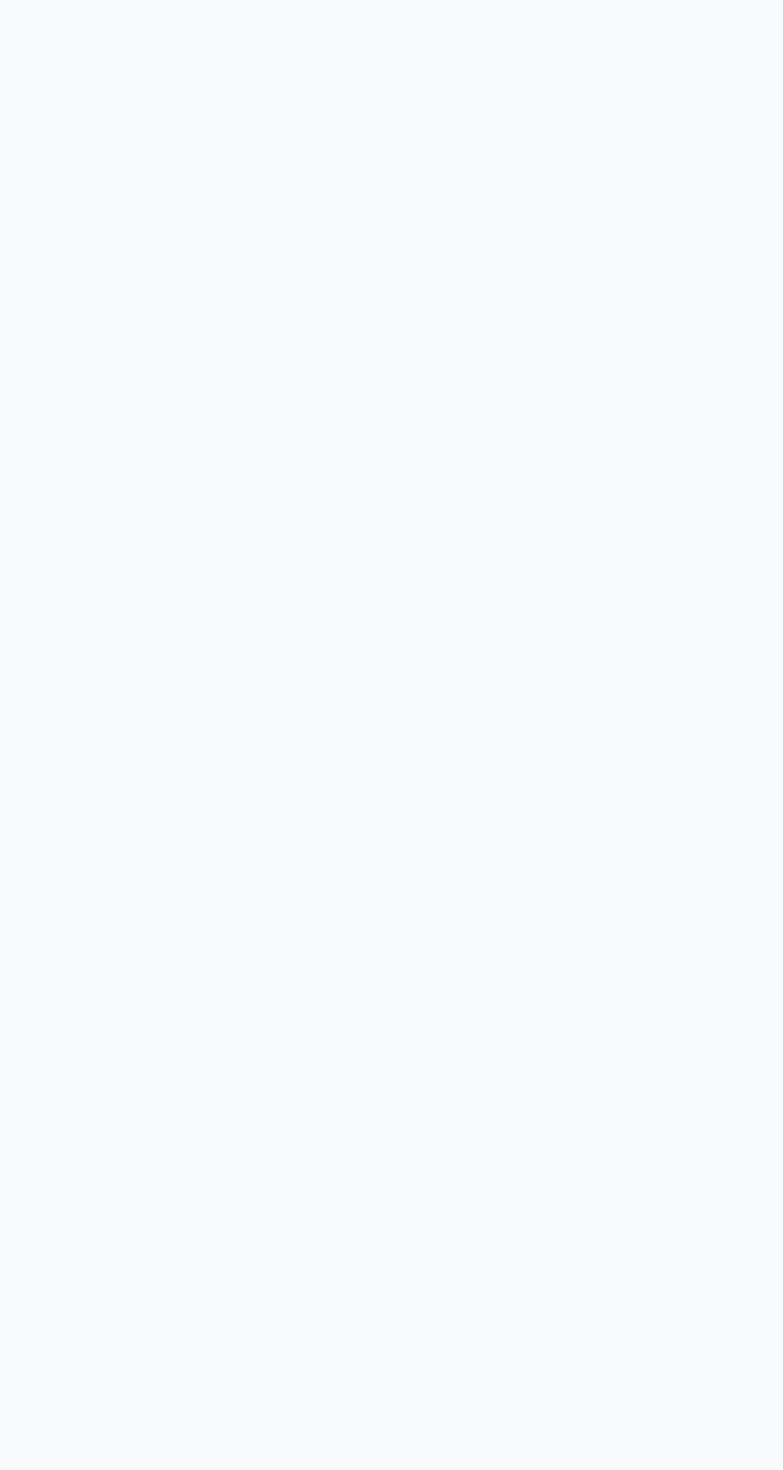
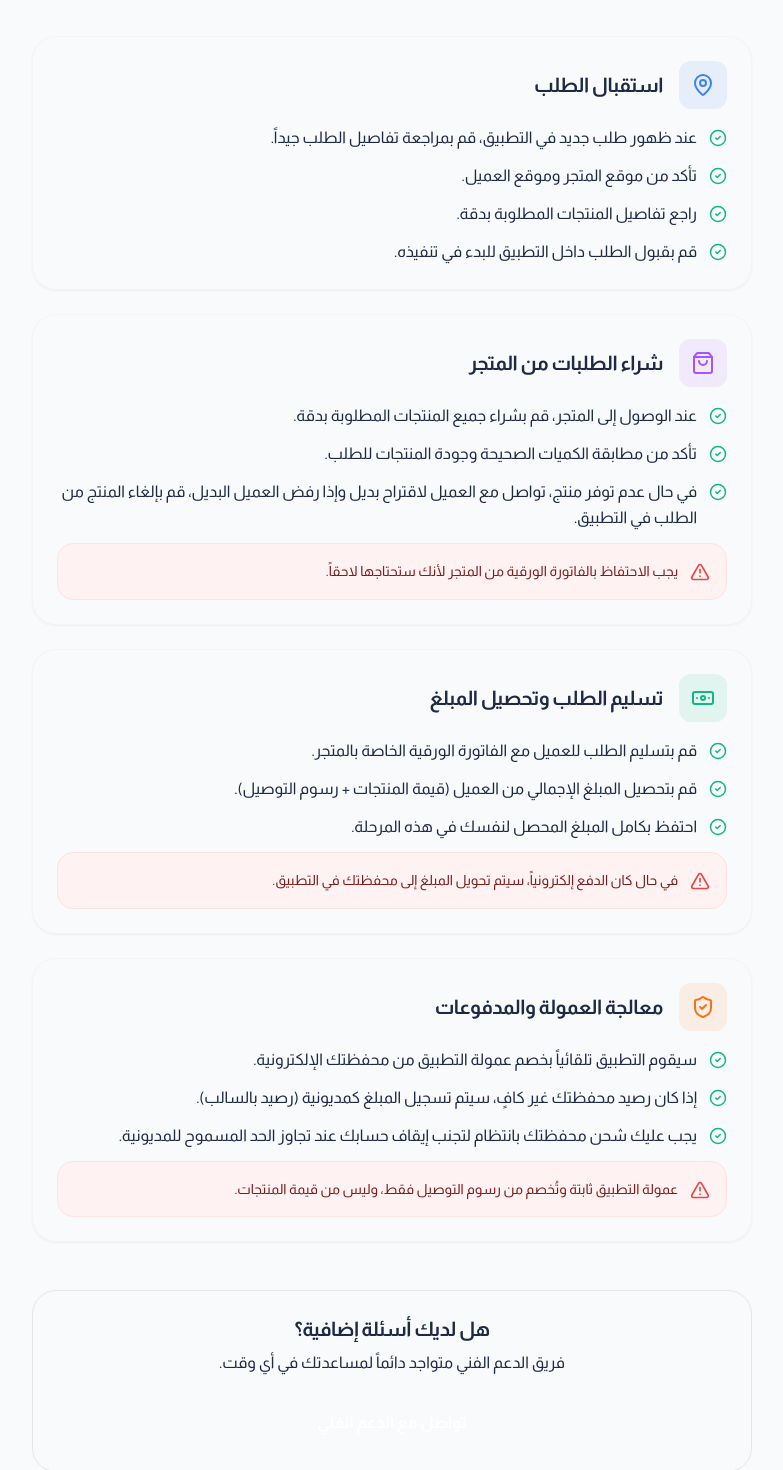
Before and after one commit to mnoorhussin/HajatApp, a React (Vite) app: page /captain-guide in a window 1280 px wide. Before the commit this address had no page. Shown: the part 300-1770 px from the top of the page, without its empty margins (248-1031 px from the left). Before the commit the page ends 800 px from the top, so only its background shows below. Built offline with nearby package versions, Linux system fonts and the light colour scheme.

Commit message:
feat: add Footer component, CaptainGuidePage, and integrate new routes into App.tsx

```diff
--- a/src/App.tsx
+++ b/src/App.tsx
@@ -12,6 +12,7 @@ const JoinUs         = lazy(() => import('./components/JoinUs'));
 const FAQ            = lazy(() => import('./components/FAQ'));
 const Footer         = lazy(() => import('./components/Footer'));
 const PolicyPage     = lazy(() => import('./components/PolicyPage'));
+const CaptainGuidePage = lazy(() => import('./components/CaptainGuidePage'));
 
 import ScrollToTop from './utils/ScrollToTop';
 
@@ -60,6 +61,7 @@ function App() {
         <Routes>
           <Route path="/" element={<LandingPage />} />
           <Route path="/policies/:slug" element={<PolicyPage />} />
+          <Route path="/captain-guide" element={<CaptainGuidePage />} />
         </Routes>
       </Suspense>
     </Router>
--- /dev/null
+++ b/src/components/CaptainGuidePage.tsx
@@ -0,0 +1,121 @@
+import { ChevronRight, CheckCircle2, AlertTriangle, ShieldCheck, MapPin, ShoppingBag, Banknote } from 'lucide-react';
+import { Link } from 'react-router-dom';
+import Navbar from './Navbar';
+import Footer from './Footer';
+
+const GuideSection = ({ title, icon: Icon, children, color = "text-[var(--primary)]", bg = "bg-[var(--primary)]/10" }: any) => (
+  <div className="bg-[var(--card)] p-6 rounded-3xl border border-[var(--border)] mb-6 shadow-sm hover:shadow-md transition-shadow">
+    <div className="flex items-center gap-4 mb-4">
+      <div className={`w-12 h-12 rounded-xl ${bg} flex items-center justify-center`}>
+        <Icon size={24} className={color} />
+      </div>
+      <h2 className="text-xl font-bold text-[var(--text)]">{title}</h2>
+    </div>
+    <div className="space-y-3">
+      {children}
+    </div>
+  </div>
+);
+
+const GuidePoint = ({ children }: any) => (
+  <div className="flex items-start gap-3">
+    <div className="mt-1 flex-shrink-0">
+      <CheckCircle2 size={18} className="text-emerald-500" />
+    </div>
+    <p className="text-base text-[var(--text-secondary)] leading-relaxed">{children}</p>
+  </div>
+);
+
+const GuideWarning = ({ children }: any) => (
+  <div className="flex items-start gap-3 bg-red-50 dark:bg-red-500/10 p-4 rounded-2xl border border-red-100 dark:border-red-500/20">
+    <div className="mt-0.5 flex-shrink-0">
+      <AlertTriangle size={20} className="text-red-500" />
+    </div>
+    <p className="text-sm text-red-900 dark:text-red-200 font-medium leading-relaxed">{children}</p>
+  </div>
+);
+
+export default function CaptainGuidePage() {
+  return (
+    <div className="min-h-screen bg-[var(--bg)] font-ar rtl" dir="rtl">
+      <Navbar />
+
+      <main className="pt-32 pb-20 px-6 max-w-3xl mx-auto">
+        <Link to="/" className="inline-flex items-center gap-2 text-[var(--primary)] font-medium mb-8 hover:underline">
+          <ChevronRight size={20} />
+          <span>العودة للرئيسية</span>
+        </Link>
+
+        <div className="mb-10">
+          <h1 className="text-4xl font-black text-[var(--text)] mb-4">دليل عمل الكباتن</h1>
+          <p className="text-lg text-[var(--text-secondary)]">دليل يوضح طريقة عمل كباتن التوصيل في تطبيق حاجات خلال المرحلة الأولى من التشغيل لضمان تقديم أفضل تجربة للعملاء.</p>
+        </div>
+
+        <GuideSection
+          title="استقبال الطلب"
+          icon={MapPin}
+          color="text-blue-500"
+          bg="bg-blue-500/10"
+        >
+          <GuidePoint>عند ظهور طلب جديد في التطبيق، قم بمراجعة تفاصيل الطلب جيداً.</GuidePoint>
+          <GuidePoint>تأكد من موقع المتجر وموقع العميل.</GuidePoint>
+          <GuidePoint>راجع تفاصيل المنتجات المطلوبة بدقة.</GuidePoint>
+          <GuidePoint>قم بقبول الطلب داخل التطبيق للبدء في تنفيذه.</GuidePoint>
+        </GuideSection>
+
+        <GuideSection
+          title="شراء الطلبات من المتجر"
+          icon={ShoppingBag}
+          color="text-purple-500"
+          bg="bg-purple-500/10"
+        >
+          <GuidePoint>عند الوصول إلى المتجر، قم بشراء جميع المنتجات المطلوبة بدقة.</GuidePoint>
+          <GuidePoint>تأكد من مطابقة الكميات الصحيحة وجودة المنتجات للطلب.</GuidePoint>
+          <GuidePoint>في حال عدم توفر منتج، تواصل مع العميل لاقتراح بديل وإذا رفض العميل البديل، قم بإلغاء المنتج من الطلب في التطبيق.</GuidePoint>
+          <GuideWarning>يجب الاحتفاظ بالفاتورة الورقية من المتجر لأنك ستحتاجها لاحقاً.</GuideWarning>
+        </GuideSection>
+
+        <GuideSection
+          title="تسليم الطلب وتحصيل المبلغ"
+          icon={Banknote}
+          color="text-emerald-500"
+          bg="bg-emerald-500/10"
+        >
+          <GuidePoint>قم بتسليم الطلب للعميل مع الفاتورة الورقية الخاصة بالمتجر.</GuidePoint>
+          <GuidePoint>قم بتحصيل المبلغ الإجمالي من العميل (قيمة المنتجات + رسوم التوصيل).</GuidePoint>
+          <GuidePoint>احتفظ بكامل المبلغ المحصل لنفسك في هذه المرحلة.</GuidePoint>
+          <GuideWarning>في حال كان الدفع إلكترونياً، سيتم تحويل المبلغ إلى محفظتك في التطبيق.</GuideWarning>
+        </GuideSection>
+
+        <GuideSection
+          title="معالجة العمولة والمدفوعات"
+          icon={ShieldCheck}
+          color="text-orange-500"
+          bg="bg-orange-500/10"
+        >
+          <GuidePoint>سيقوم التطبيق تلقائياً بخصم عمولة التطبيق من محفظتك الإلكترونية.</GuidePoint>
+          <GuidePoint>إذا كان رصيد محفظتك غير كافٍ، سيتم تسجيل المبلغ كمديونية (رصيد بالسالب).</GuidePoint>
+          <GuidePoint>يجب عليك شحن محفظتك بانتظام لتجنب إيقاف حسابك عند تجاوز الحد المسموح للمديونية.</GuidePoint>
+          <GuideWarning>عمولة التطبيق ثابتة وتُخصم من رسوم التوصيل فقط، وليس من قيمة المنتجات.</GuideWarning>
+        </GuideSection>
+
+        <div className="mt-12 bg-[var(--primary)]/5 border border-[var(--primary)]/20 p-6 rounded-3xl text-center">
+          <h3 className="text-xl font-bold text-[var(--text)] mb-2">هل لديك أسئلة إضافية؟</h3>
+          <p className="text-[var(--text-secondary)] mb-6">فريق الدعم الفني متواجد دائماً لمساعدتك في أي وقت.</p>
+          <Link
+            to="/#faq"
+            className="inline-flex items-center justify-center h-12 px-8 rounded-xl bg-[var(--primary)] text-white font-bold hover:opacity-90 transition-opacity"
+            onClick={(e) => {
+              e.preventDefault();
+              document.getElementById('faq')?.scrollIntoView({ behavior: 'smooth' });
+            }}
+          >
+            تواصل مع الدعم الفني
+          </Link>
+        </div>
+      </main>
+
+      <Footer />
+    </div>
+  );
+}
--- a/src/components/Footer.tsx
+++ b/src/components/Footer.tsx
@@ -25,6 +25,7 @@ export default function Footer() {
               <li><a href="#" className="hover:text-[#6C5CE7] transition-all flex items-center gap-2 group"><span className="w-1.5 h-1.5 rounded-full bg-[#6C5CE7]/20 group-hover:bg-[#6C5CE7] transition-colors"></span>عن حاجات</a></li>
               <li><a href="#services" className="hover:text-[#6C5CE7] transition-all flex items-center gap-2 group"><span className="w-1.5 h-1.5 rounded-full bg-[#6C5CE7]/20 group-hover:bg-[#6C5CE7] transition-colors"></span>خدماتنا</a></li>
               <li><a href="#how-it-works" className="hover:text-[#6C5CE7] transition-all flex items-center gap-2 group"><span className="w-1.5 h-1.5 rounded-full bg-[#6C5CE7]/20 group-hover:bg-[#6C5CE7] transition-colors"></span>كيف يعمل</a></li>
+              <li><Link to="/captain-guide" className="hover:text-[#6C5CE7] transition-all flex items-center gap-2 group"><span className="w-1.5 h-1.5 rounded-full bg-[#6C5CE7]/20 group-hover:bg-[#6C5CE7] transition-colors"></span>دليل عمل الكابتن</Link></li>
             </ul>
           </div>
 
```
